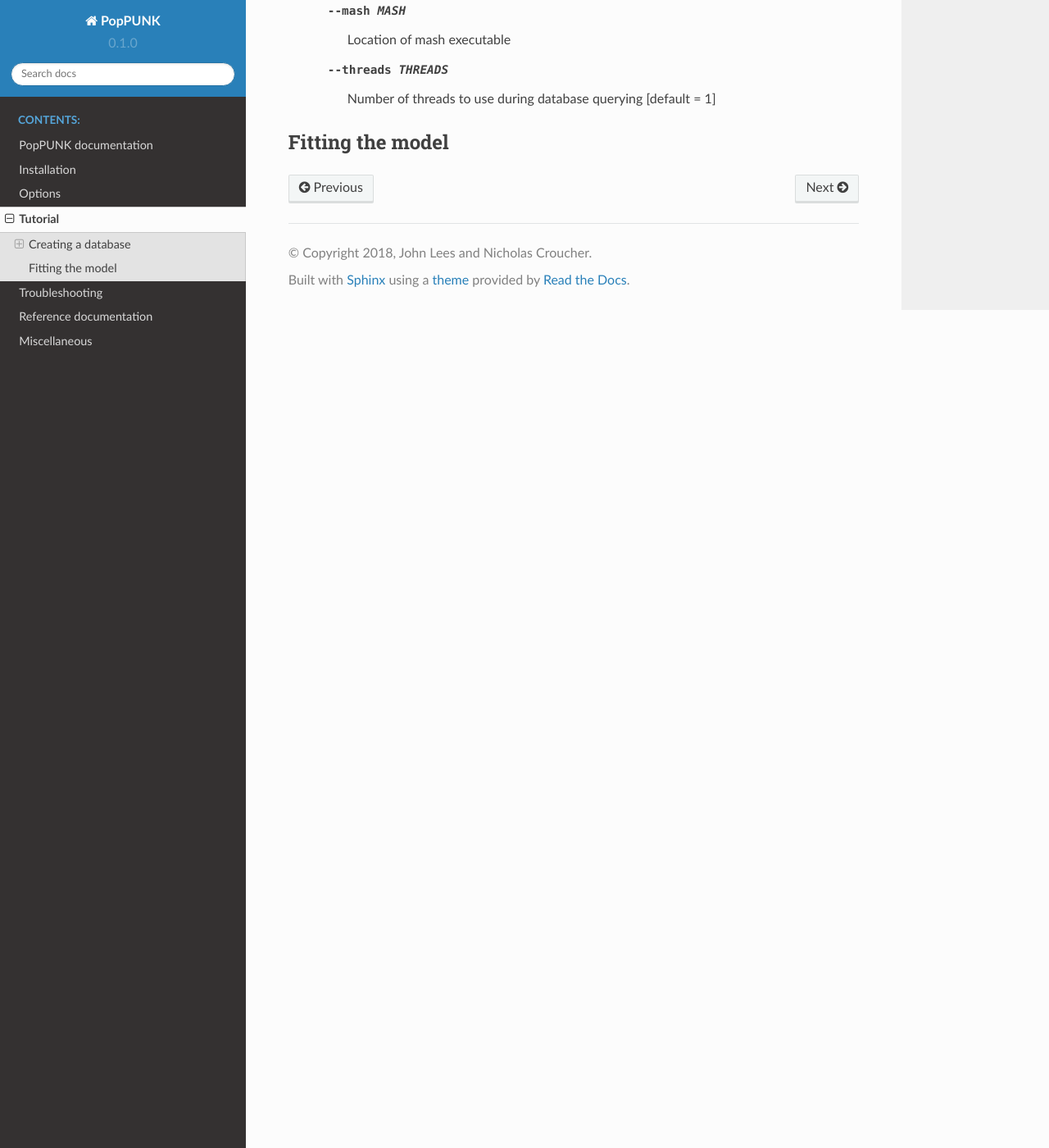
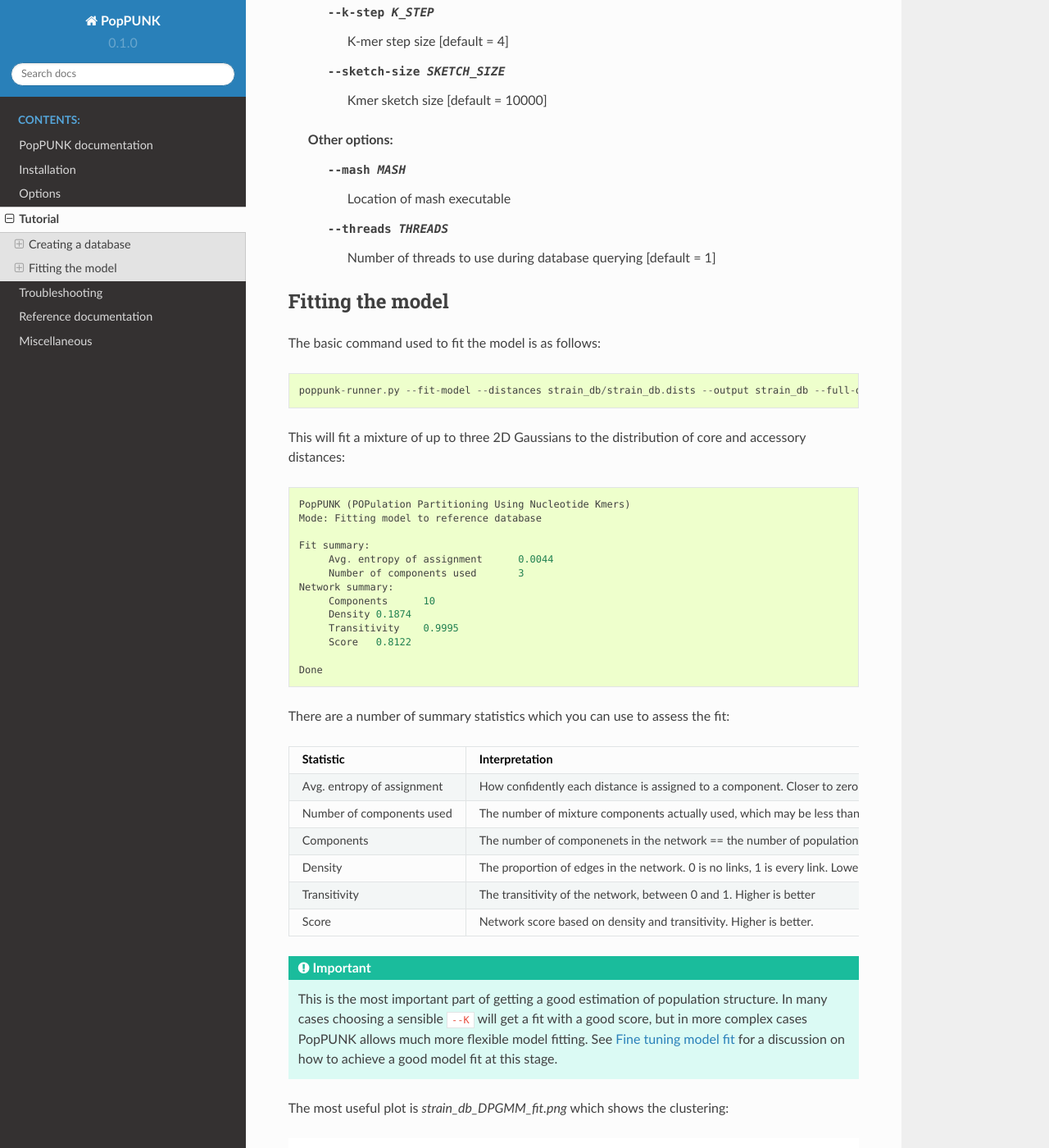
Before and after one commit to bacpop/PopPUNK, a Sphinx documentation site: the page built from docs/tutorial.rst, in a window 1280 px wide and 1400 px high, scrolled down 2989 px. Shown: the whole window at 82% size. Built offline with Sphinx 7.4.7 and the Read the Docs theme 2.0.0, drawn with Linux system fonts in a browser that asks for light colours; some of the changed text lies outside the part shown.

Commit message:
Start docs for fit_model
Still need to fix the microreact output

```diff
--- a/docs/troubleshooting.rst
+++ b/docs/troubleshooting.rst
@@ -37,6 +37,8 @@ Dealing with contamination
 ---------------------------
 Isolate QC
 
+.. _bgmm-fit:
+
 Fine tuning model fit
 ---------------------
 BGMM
--- a/docs/tutorial.rst
+++ b/docs/tutorial.rst
@@ -4,6 +4,10 @@ This tutorial will guide you through the use of the four modes of PopPUNK,
 explaining when to use each one. In places we refer to :doc:`troubleshooting`
 which explains how to deal with common problems when the defaults don't quite
 work.
+
+In this tutorial we will work with the Salmonella genomes reviewed by `Alikhan
+et al <https://doi.org/10.1371/journal.pgen.1007261>`_ which can be downloaded
+from `EnteroBase <https://enterobase.warwick.ac.uk/species/senterica/search_strains?query=workspace:9641>`_.
 
 .. contents::
    :local:
@@ -81,6 +85,8 @@ distance (the intercept) and the core distance (the slope).
    is generally recommended to inspect some of the regressions. Choice of min-k
    depends on this, and is discussed in :ref:`kmer-length`.
 
+Output files
+^^^^^^^^^^^^
 This will create two files `strain_db/strain_db.dists.npy` and `strain_db/strain_db.dists.pkl` which
 store the distances and strain names respectively. These are then used in
 :ref:`model-fit`.
@@ -121,3 +127,95 @@ The following command line options can be used in this mode:
 
 Fitting the model
 -----------------
+
+The basic command used to fit the model is as follows::
+
+   poppunk-runner.py --fit-model --distances strain_db/strain_db.dists --output strain_db --full-db --ref-db strain_db --K 3
+
+This will fit a mixture of up to three 2D Gaussians to the distribution of core and
+accessory distances::
+
+   PopPUNK (POPulation Partitioning Using Nucleotide Kmers)
+   Mode: Fitting model to reference database
+
+   Fit summary:
+   	Avg. entropy of assignment	0.0044
+   	Number of components used	3
+   Network summary:
+   	Components	10
+   	Density	0.1874
+   	Transitivity	0.9995
+   	Score	0.8122
+
+   Done
+
+There are a number of summary statistics which you can use to assess the fit:
+
+==========================  ==============
+Statistic                   Interpretation
+==========================  ==============
+Avg. entropy of assignment  How confidently each distance is assigned to a component. Closer to zero is more confident, and indicates less overlap of componenets, which may be indicative of less recombination overall.
+Number of components used   The number of mixture components actually used, which may be less than the maximum allowed.
+Components                  The number of componenets in the network == the number of population clusters
+Density                     The proportion of edges in the network. 0 is no links, 1 is every link. Lower is better.
+Transitivity                The transitivity of the network, between 0 and 1. Higher is better
+Score                       Network score based on density and transitivity. Higher is better.
+==========================  ==============
+
+.. important::
+   This is the most important part of getting a good estimation of population
+   structure. In many cases choosing a sensible ``--K`` will get a fit with
+   a good score, but in more complex cases PopPUNK allows much more flexible
+   model fitting. See :ref:`bgmm-fit` for a discussion on how to achieve a good
+   model fit at this stage.
+
+The most useful plot is `strain_db_DPGMM_fit.png` which shows the clustering:
+
+.. image:: DPGMM_fit_K3.png
+   :alt:  2D fit to distances (K = 3)
+   :align: center
+
+This looks reasonable. The component closest to the origin is used to create a network where isolates
+determined to be within the same strain are linked by edges. The components of
+this network are then the population clusters.
+
+In this case, allowing more componenets (``--K 10``) gives a worse
+fit as more complexity is introduced arbitrarily::
+
+   PopPUNK (POPulation Partitioning Using Nucleotide Kmers)
+   Mode: Fitting model to reference database
+
+   Fit summary:
+   	Avg. entropy of assignment	0.0053
+   	Number of components used	10
+   Network summary:
+   	Components	121
+   	Density	0.0534
+   	Transitivity	0.8541
+   	Score	0.8085
+
+   Done
+
+.. image:: DPGMM_fit_K10.png
+   :alt:  2D fit to distances (K = 10)
+   :align: center
+
+In this case the fit is too conservative, and the network has a high number of
+components.
+
+Once you have a good fit, run again with the ``--microreact`` option (and
+``--rapidnj`` if you have `rapidnj <http://birc.au.dk/software/rapidnj/>`_ installed).
+This will create output files which can dragged and dropped into `Microreact <https://microreact.org/>`_
+for visualisation of the results.
+
+Drag the files `strain_db_microreact_clusters.csv`, `strain_db_perplexity5.0_accessory_tsne`, and
+`strain_db_core_NJ_microreact.nwk` onto Microreact. For this example, the output is at LINK.
+TODO
+
+Output files
+^^^^^^^^^^^^
+TODO
+
+Relevant command line options
+^^^^^^^^^^^^^^^^^^^^^^^^^^^^^
+TODO
```
Also changed, not shown: other parts of docs/tutorial.rst (+1 -1 lines), docs/DPGMM_fit_K10.png (added), docs/DPGMM_fit_K3.png (added).
